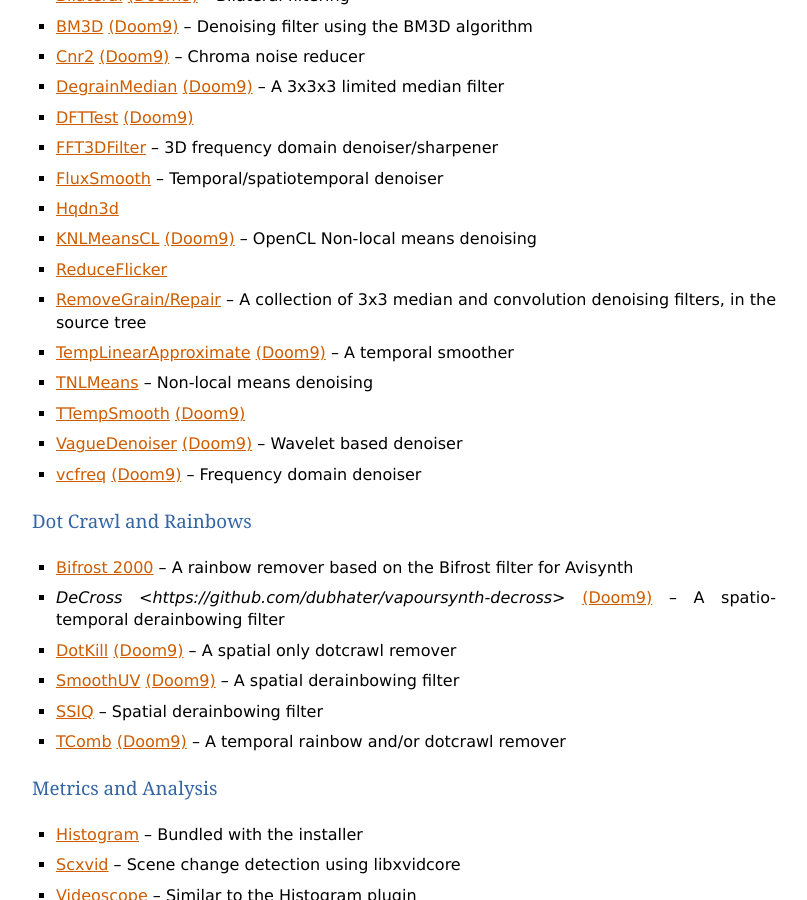
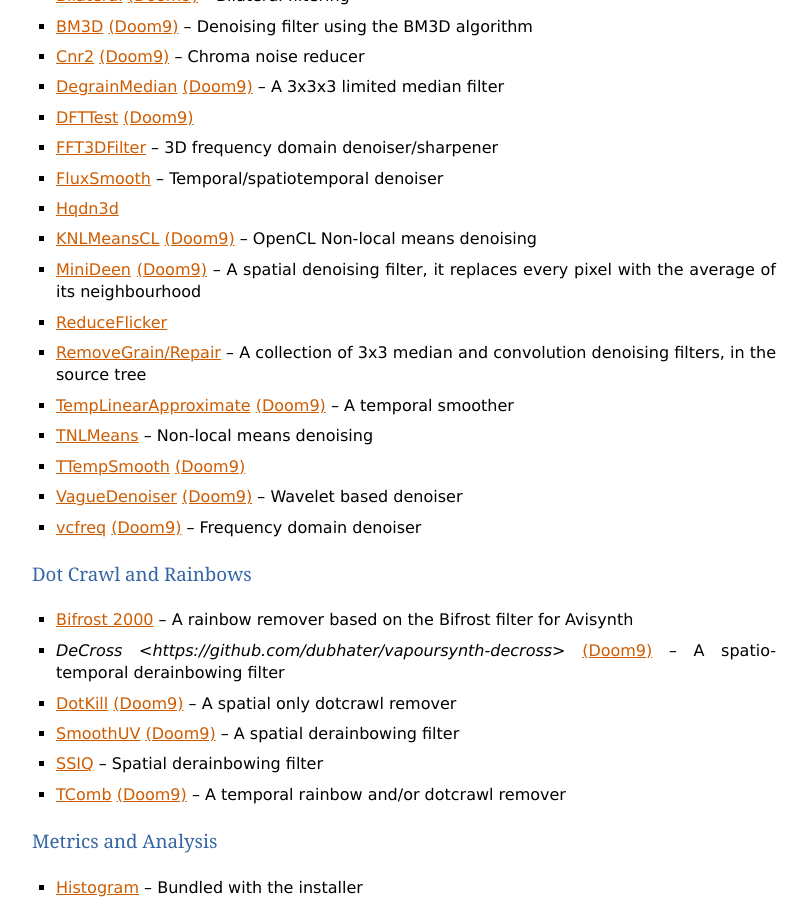
Before and after one commit to vapoursynth/vapoursynth, a Sphinx documentation site: the page built from doc/pluginlist.rst, in a window 1280 px wide and 900 px high, scrolled down 2378 px. Shown: the whole window, without its empty margins (48-855 px from the left). Built offline with Sphinx 7.4.7, drawn with Linux system fonts in a browser that asks for light colours; formulas are drawn with MathJax 3; some of the changed lines change nothing that is shown.

Commit message:
Update plugin list

```diff
--- a/doc/pluginlist.rst
+++ b/doc/pluginlist.rst
@@ -89,6 +89,7 @@ Denoising
 * `FluxSmooth <https://github.com/dubhater/vapoursynth-fluxsmooth>`_ -- Temporal/spatiotemporal denoiser
 * `Hqdn3d <https://github.com/Hinterwaeldlers/vapoursynth-hqdn3d>`_
 * `KNLMeansCL <https://github.com/Khanattila/KNLMeansCL>`_ `(Doom9) <https://forum.doom9.org/showthread.php?t=171379>`__ -- OpenCL Non-local means denoising
+* `MiniDeen <https://github.com/dubhater/vapoursynth-minideen>`_ `(Doom9) <https://forum.doom9.org/showthread.php?t=175587>`__ -- A spatial denoising filter, it replaces every pixel with the average of its neighbourhood
 * `ReduceFlicker <https://github.com/VFR-maniac/VapourSynth-ReduceFlicker>`_
 * :ref:`RemoveGrain/Repair <rgvs>` -- A collection of 3x3 median and convolution denoising filters, in the source tree
 * `TempLinearApproximate <https://bitbucket.org/mystery_keeper/templinearapproximate-vapoursynth>`_ `(Doom9) <https://forum.doom9.org/showthread.php?t=169782>`__ -- A temporal smoother
@@ -140,7 +141,7 @@ Others
 * `MVTools <https://github.com/dubhater/vapoursynth-mvtools>`_ `(Doom9) <https://forum.doom9.org/showthread.php?t=171207>`__ -- Motion-compensated temporal denoising, frame rate conversion, etc.
 * `MVTools single precision <https://github.com/IFeelBloated/vapoursynth-mvtools-sf>`_ `(Doom9) <https://forum.doom9.org/showthread.php?t=172525>`__ -- MVTools fork that works in single precision floating point
 * `RemapFrames <https://github.com/Irrational-Encoding-Wizardry/Vapoursynth-RemapFrames>`_ `(Doom9) <https://forum.doom9.org/showthread.php?t=174727>`__ -- Frame re-ordering based on files/strings
-* `Retinex <https://github.com/HomeOfVapourSynthEvolution/VapourSynth-Retinex>`_ `(Doom9) <https://forum.doom9.org/showthread.php?t=174727>`__ -- Dynamic range compression
+* `Retinex <https://github.com/HomeOfVapourSynthEvolution/VapourSynth-Retinex>`_ `(Doom9) <https://forum.doom9.org/showthread.php?t=171307>`__ -- Dynamic range compression
 * `TCanny <https://github.com/HomeOfVapourSynthEvolution/VapourSynth-TCanny>`_ `(Doom9) <https://forum.doom9.org/showthread.php?t=172158>`__ -- Canny edge detection
 * `TimeCube <https://github.com/sekrit-twc/timecube>`_ -- 3D LUT
 * `vcmod <http://www.avisynth.nl/users/vcmohan/>`_ `(Doom9) <https://forum.doom9.org/showthread.php?t=171412>`__ -- Various filters such as histogram equalization, blur, and watershed segmentation
```
